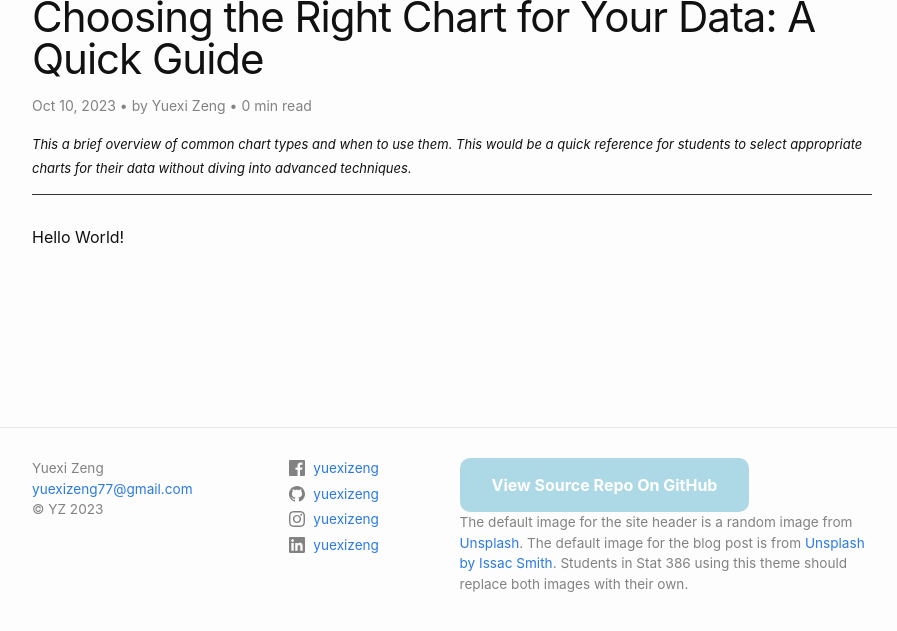
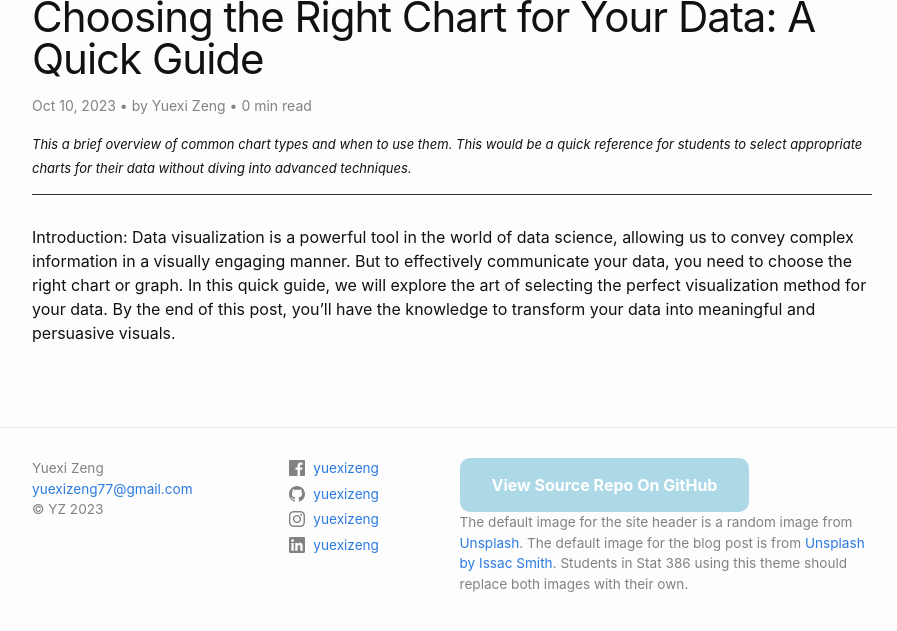
Before and after one commit to zyuexi2/yuexizeng.github.io, a Jekyll site: the page built from _posts/2023-10-10-first-post.md, in a window 1280 px wide, cut to the strip 246-877 px from the top of the page. Shown: the whole strip, without its empty margins (188-1085 px from the left). Built offline with Jekyll 4.4.1, drawn with Linux system fonts in a browser that asks for light colours; comment, search, counter and statistics services are not loaded.

Commit message:
Update 2023-10-10-first-post.md

```diff
--- a/_posts/2023-10-10-first-post.md
+++ b/_posts/2023-10-10-first-post.md
@@ -5,4 +5,6 @@ author: Yuexi Zeng
 description: This a brief overview of common chart types and when to use them.  This would be a quick reference for students to select appropriate charts for their data without diving into advanced techniques.
 image: "https://unsplash.com/photos/cOrFk2CiIDs"
 ---
-Hello World!
+
+Introduction:
+ Data visualization is a powerful tool in the world of data science, allowing us to convey complex information in a visually engaging manner. But to effectively communicate your data, you need to choose the right chart or graph. In this quick guide, we will explore the art of selecting the perfect visualization method for your data. By the end of this post, you'll have the knowledge to transform your data into meaningful and persuasive visuals.
```
